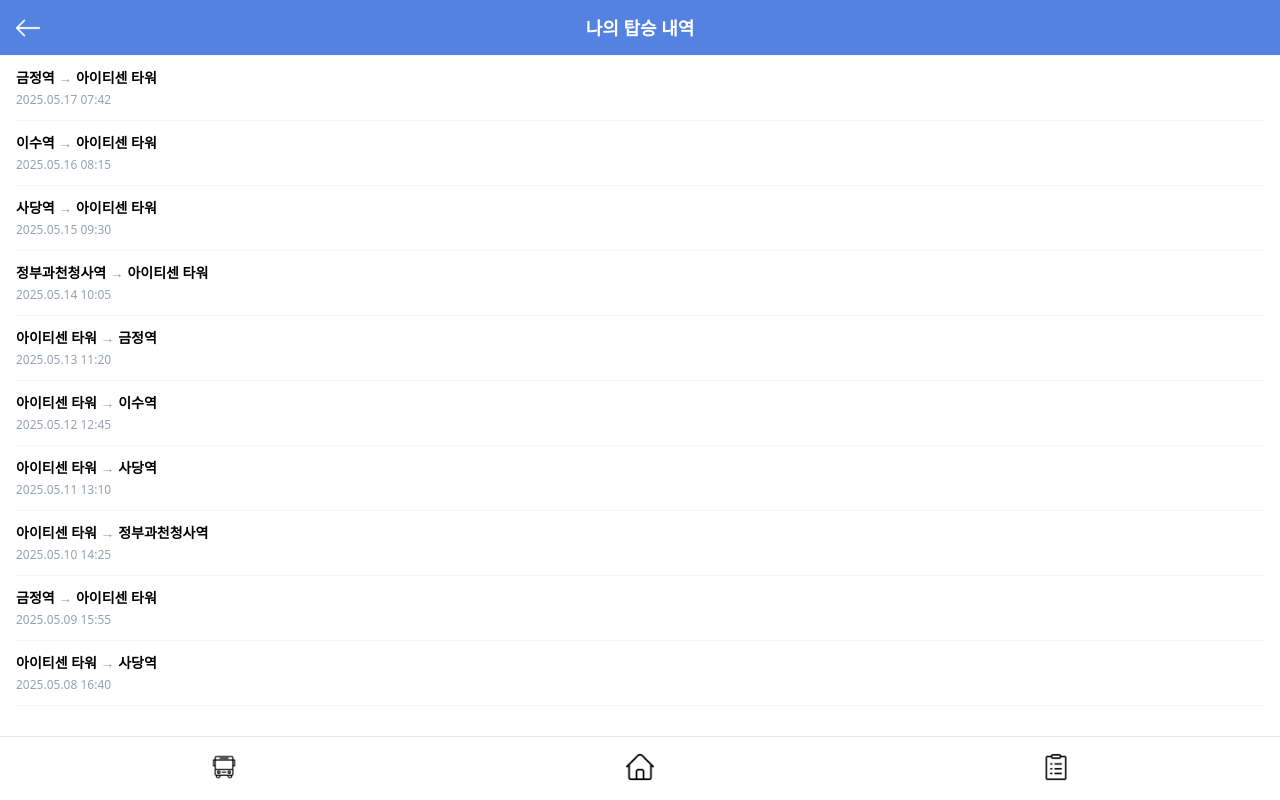
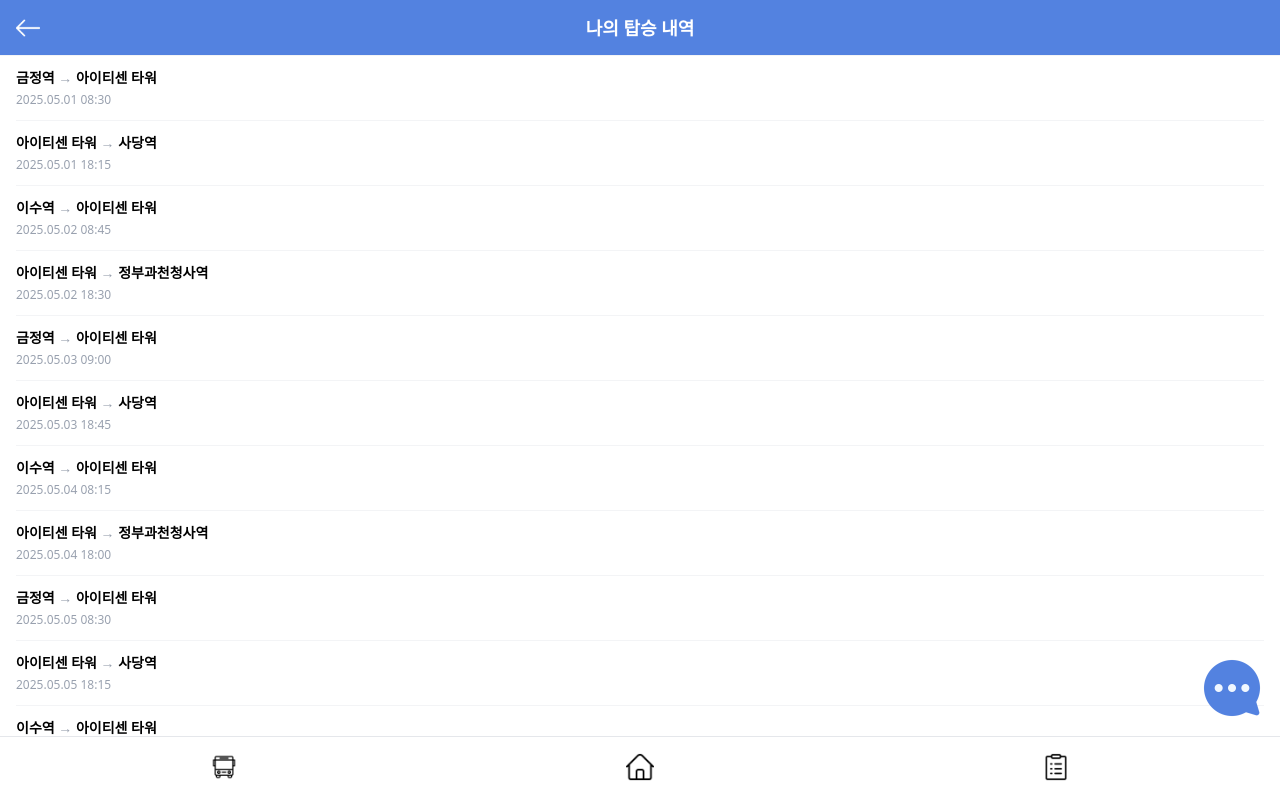
Before and after one commit to Yujin-nKim/fe, a React (Vite) app: page /my-ride-history in a window 1280 px wide. Shown: the top 800 px of the page. Built offline with nearby package versions, Linux system fonts and the light colour scheme; a web font is replaced by a local one.

Commit message:
fix: 나의 탑승 내역 페이지에 누락된 챗봇 추가
- 스크롤 테스트를 위해 Mock 데이터 또한 추가

```diff
--- a/src/components/MyRideHistoryPage.tsx
+++ b/src/components/MyRideHistoryPage.tsx
@@ -1,7 +1,8 @@
-import React from 'react';
+import React, { useState } from 'react';
 import { useNavigate } from 'react-router-dom';
 import BottomBar from './BottomBar';
 import rideHistoryMock from './rideHistoryMock';
+import Chatbot from './Chatbot';
 
 const formatDate = (dateStr: string) => {
   const dateObj = new Date(dateStr);
@@ -11,6 +12,11 @@ const formatDate = (dateStr: string) => {
 
 const MyRideHistoryPage: React.FC = () => {
   const navigate = useNavigate();
+  const [showChatbot, setShowChatbot] = useState(false);
+
+  const handleChatbotToggle = () => {
+    setShowChatbot(prev => !prev);
+  };
 
   return (
     <div className="min-h-screen bg-white pb-16">
@@ -35,6 +41,16 @@ const MyRideHistoryPage: React.FC = () => {
       </div>
       {/* 하단바 */}
       <BottomBar />
+
+      {/* 오른쪽 아래 챗봇 버튼 */}
+      <button
+        onClick={handleChatbotToggle}
+        className="fixed bottom-20 right-4 z-30"
+        aria-label={showChatbot ? '챗봇 닫기' : '챗봇 열기'}
+      >
+        <img src="/chat-bubble.png" alt="챗봇" className="w-16 h-16" />
+      </button>
+      {showChatbot && <Chatbot onClose={() => setShowChatbot(false)} />}
     </div>
   );
 };
--- a/src/components/rideHistoryMock.ts
+++ b/src/components/rideHistoryMock.ts
@@ -1,67 +1,94 @@
 const rideHistoryMock = [
-  // 외부역 → 아이티센 타워
   {
     id: 1,
+    time: '2025.05.01 08:30',
     from: '금정역',
-    to: '아이티센 타워',
-    time: '2025-05-17T07:42:00',
+    to: '아이티센 타워'
   },
   {
     id: 2,
-    from: '이수역',
-    to: '아이티센 타워',
-    time: '2025-05-16T08:15:00',
+    time: '2025.05.01 18:15',
+    from: '아이티센 타워',
+    to: '사당역'
   },
   {
     id: 3,
-    from: '사당역',
-    to: '아이티센 타워',
-    time: '2025-05-15T09:30:00',
+    time: '2025.05.02 08:45',
+    from: '이수역',
+    to: '아이티센 타워'
   },
   {
     id: 4,
-    from: '정부과천청사역',
-    to: '아이티센 타워',
-    time: '2025-05-14T10:05:00',
+    time: '2025.05.02 18:30',
+    from: '아이티센 타워',
+    to: '정부과천청사역'
   },
-  // 아이티센 타워 → 외부역
   {
     id: 5,
-    from: '아이티센 타워',
-    to: '금정역',
-    time: '2025-05-13T11:20:00',
+    time: '2025.05.03 09:00',
+    from: '금정역',
+    to: '아이티센 타워'
   },
   {
     id: 6,
+    time: '2025.05.03 18:45',
     from: '아이티센 타워',
-    to: '이수역',
-    time: '2025-05-12T12:45:00',
+    to: '사당역'
   },
   {
     id: 7,
-    from: '아이티센 타워',
-    to: '사당역',
-    time: '2025-05-11T13:10:00',
+    time: '2025.05.04 08:15',
+    from: '이수역',
+    to: '아이티센 타워'
   },
   {
     id: 8,
+    time: '2025.05.04 18:00',
     from: '아이티센 타워',
-    to: '정부과천청사역',
-    time: '2025-05-10T14:25:00',
+    to: '정부과천청사역'
   },
-  // 추가 예시
   {
     id: 9,
+    time: '2025.05.05 08:30',
     from: '금정역',
-    to: '아이티센 타워',
-    time: '2025-05-09T15:55:00',
+    to: '아이티센 타워'
   },
   {
     id: 10,
+    time: '2025.05.05 18:15',
     from: '아이티센 타워',
-    to: '사당역',
-    time: '2025-05-08T16:40:00',
+    to: '사당역'
   },
+  {
+    id: 11,
+    time: '2025.05.06 08:45',
+    from: '이수역',
+    to: '아이티센 타워'
+  },
+  {
+    id: 12,
+    time: '2025.05.06 18:30',
+    from: '아이티센 타워',
+    to: '정부과천청사역'
+  },
+  {
+    id: 13,
+    time: '2025.05.07 09:00',
+    from: '금정역',
+    to: '아이티센 타워'
+  },
+  {
+    id: 14,
+    time: '2025.05.07 18:45',
+    from: '아이티센 타워',
+    to: '사당역'
+  },
+  {
+    id: 15,
+    time: '2025.05.08 08:15',
+    from: '이수역',
+    to: '아이티센 타워'
+  }
 ];
 
 export default rideHistoryMock;
```
